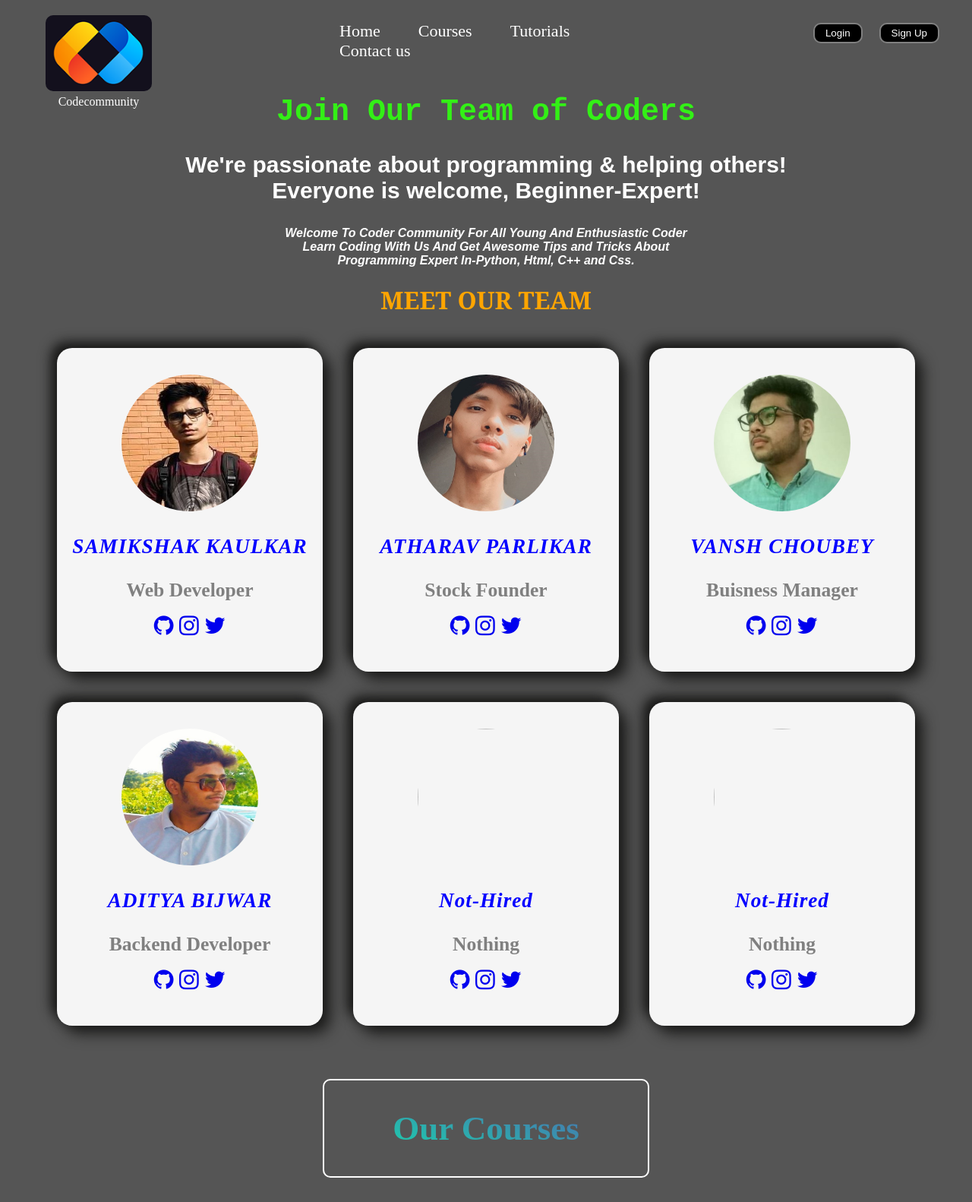
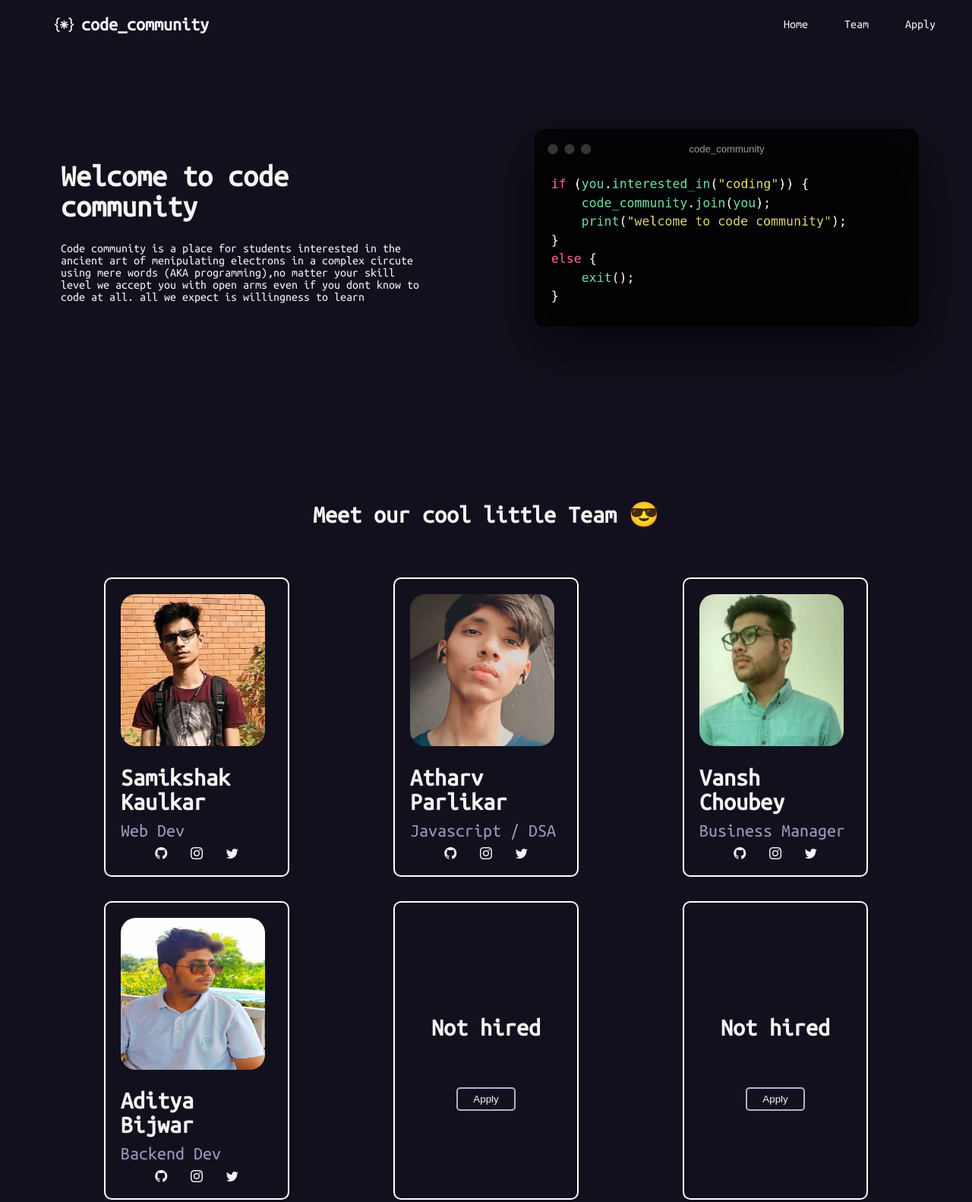
Before and after one commit to samikshak1000/codecommunityweb, a plain HTML site: page index.html in a window 1280 px wide. Shown: the top 1582 px of the page at 76% size. Drawn offline with nearby package versions, Linux system fonts and the light colour scheme.

Commit message:
removed old index.html file

```diff
--- a/index.html
+++ b/index.html
@@ -1,250 +1,135 @@
 <!DOCTYPE html>
 <html lang="en">
-
   <head>
-    <meta charset="UTF-8">
-    <meta http-equiv="X-UA-Compatible" content="IE=edge">
-    <meta name="viewport" content="width=device-width, initial-scale=1.0">
-    <title>Codecommunity</title>
-<link rel="stylesheet" href="css/style.css">
-<link rel="stylesheet" href="https://cdnjs.cloudflare.com/ajax/libs/font-awesome/4.7.0/css/font-awesome.css">
+    <link rel="stylesheet" href="./css/style_.css" />
+    <title>Code Community</title>
   </head>
   <body>
-    <style>
-        body {
-    color: white;
-    margin: 0px;
-    padding: 0px;
-    background: url("Img/bg.webp");
-    height: 2300px;
-    }
-
-    html {
-    scroll-behavior: smooth;
-    }
-    </style>
-    <header class="header">
-        <div class="left">
-            <!-- for logo -->
-            <img src="Img/logo 2.png" alt="">
-            <div>Codecommunity</div>
-
+    <nav>
+      <h1>
+        <svg
+          xmlns="http://www.w3.org/2000/svg"
+          width="25"
+          height="25"
+          fill="currentColor"
+          class="bi bi-braces-asterisk"
+          viewBox="0 0 16 16"
+        >
+          <path
+            fill-rule="evenodd"
+            d="M1.114 8.063V7.9c1.005-.102 1.497-.615 1.497-1.6V4.503c0-1.094.39-1.538 1.354-1.538h.273V2h-.376C2.25 2 1.49 2.759 1.49 4.352v1.524c0 1.094-.376 1.456-1.49 1.456v1.299c1.114 0 1.49.362 1.49 1.456v1.524c0 1.593.759 2.352 2.372 2.352h.376v-.964h-.273c-.964 0-1.354-.444-1.354-1.538V9.663c0-.984-.492-1.497-1.497-1.6ZM14.886 7.9v.164c-1.005.103-1.497.616-1.497 1.6v1.798c0 1.094-.39 1.538-1.354 1.538h-.273v.964h.376c1.613 0 2.372-.759 2.372-2.352v-1.524c0-1.094.376-1.456 1.49-1.456v-1.3c-1.114 0-1.49-.362-1.49-1.456V4.352C14.51 2.759 13.75 2 12.138 2h-.376v.964h.273c.964 0 1.354.444 1.354 1.538V6.3c0 .984.492 1.497 1.497 1.6ZM7.5 11.5V9.207l-1.621 1.621-.707-.707L6.792 8.5H4.5v-1h2.293L5.172 5.879l.707-.707L7.5 6.792V4.5h1v2.293l1.621-1.621.707.707L9.208 7.5H11.5v1H9.207l1.621 1.621-.707.707L8.5 9.208V11.5h-1Z"
+          />
+        </svg>
+        code_community
+      </h1>
+      <ul>
+        <li><a href="#">Home</a></li>
+        <li><a href="#team">Team</a></li>
+        <li><a href="/apply.html">Apply</a></li>
+      </ul>
+    </nav>
+    <div class="hero">
+      <div class="main-hero">
+        <div class="description">
+          <h1>Welcome to code community</h1>
+          <p>
+            Code community is a place for students interested in the ancient art
+            of menipulating electrons in a complex circute using mere words (AKA
+            programming),no matter your skill level we accept you with open arms
+            even if you dont know to code at all. all we expect is willingness
+            to learn
+          </p>
         </div>
-        <div class="mid">
-            <!-- for nav -->
-            <ul class="navbar">
-                <li><a href="#">Home</a></li>
-                <li><a href="#jump2">Courses</a></li>
-                <li><a href="#jump3">Tutorials</a></li>
-                <li><a href="#jump">Contact us</a></li>
-            </ul>
+        <img src="./Img/code_community.png" alt="" />
       </div>
-        <div class="right">
-            <!-- for buttons -->
-            <button class="btn">Login</button>
-            <button class="btn">Sign Up</button>
     </div>
-    </header>
-    <div class="intro">
-        <h1>Join Our Team of Coders</h1>
-        <h3>We're passionate about programming & helping others!<br>
-            Everyone is welcome, Beginner-Expert!</h3>
-        <h4>Welcome To Coder Community For All Young And Enthusiastic Coder<br>
-            Learn Coding With Us And Get Awesome Tips and Tricks About<br>
-            Programming Expert In-Python, Html, C++ and Css.</h4>
+    <div class="team">
+      <section id="team"></section>
+      <h1>Meet our cool little Team 😎</h1>
+      <div class="cards">
+        <div class="card">
+          <img src="./Img/sam.jpg" alt="" />
+          <h1>Samikshak Kaulkar</h1>
+          <h2>Web Dev</h2>
+          <div class="socials">
+            <a href="https://github.com/" target="_blank"
+              ><i class="bi bi-github"></i
+            ></a>
+            <a href="https://instagram.com/" target="_blank"
+              ><i class="bi bi-instagram"></i
+            ></a>
+            <a href="https://twitter.com/" target="_blank"
+              ><i class="bi bi-twitter"></i
+            ></a>
           </div>
-    <div class="head">
-        <h1>MEET OUR TEAM</h1>
         </div>
-    <div class="container1">
-        <div class="team">
-            <div class="content">
-                <div class="image">
-                    <img src="Img/sam.jpg" alt="" style="width:210px;height:190px;">
+        <div class="card">
+          <img src="./Img/Atharav.jpeg" alt="" />
+          <h1>Atharv Parlikar</h1>
+          <h2>Javascript / DSA</h2>
+          <div class="socials">
+            <a href="https://github.com/" target="_blank"
+              ><i class="bi bi-github"></i
+            ></a>
+            <a href="https://instagram.com/" target="_blank"
+              ><i class="bi bi-instagram"></i
+            ></a>
+            <a href="https://twitter.com/" target="_blank"
+              ><i class="bi bi-twitter"></i
+            ></a>
           </div>
-                <div class="contentname">
-                    <h4>SAMIKSHAK KAULKAR</h4>
-                    <h5>Web Developer</h5>
         </div>
-                <div class="social">
-                    <a href="https://github.com/samikshak1000"><i class="fa fa-github" aria-hidden="true"></i></a>
-                    <a href="https://www.instagram.com/samikshak_kaulkar/"><i class="fa fa-instagram" aria-hidden="true"></i></a>
-                    <a href="https://twitter.com/samcodes_01/"><i class="fa fa-twitter" aria-hidden="true"></i></a>
+        <div class="card">
+          <img src="./Img/Vansh.jpeg" alt="" />
+          <h1>Vansh Choubey</h1>
+          <h2>Business Manager</h2>
+          <div class="socials">
+            <a href="https://github.com/" target="_blank"
+              ><i class="bi bi-github"></i
+            ></a>
+            <a href="https://instagram.com/" target="_blank"
+              ><i class="bi bi-instagram"></i
+            ></a>
+            <a href="https://twitter.com/" target="_blank"
+              ><i class="bi bi-twitter"></i
+            ></a>
           </div>
         </div>
       </div>
-        <div class="team">
-            <div class="content">
-                <div class="image">
-                    <img src="Img/Atharav.jpeg" alt="" style="width:180px;height:180px;">
+      <div class="cards">
+        <div class="card">
+          <img src="./Img/Aditya.jpeg" alt="" />
+          <h1>Aditya Bijwar</h1>
+          <h2>Backend Dev</h2>
+          <div class="socials">
+            <a href="https://github.com/" target="_blank"
+              ><i class="bi bi-github"></i
+            ></a>
+            <a href="https://instagram.com/" target="_blank"
+              ><i class="bi bi-instagram"></i
+            ></a>
+            <a href="https://twitter.com/" target="_blank"
+              ><i class="bi bi-twitter"></i
+            ></a>
           </div>
-                <div class="contentname">
-                    <h4>ATHARAV PARLIKAR</h4>
-                    <h5>Stock Founder</h5>
         </div>
-                <div class="social">
-                    <a href="https://github.com/atharvParlikar"><i class="fa fa-github" aria-hidden="true"></i></a>
-                    <a href="https://instagram.com/atharvparlikar01"><i class="fa fa-instagram" aria-hidden="true"></i></a>
-                    <a href="https://twitter.com/atharvParlikar1/"><i class="fa fa-twitter" aria-hidden="true"></i></a>
+        <div class="card not-hired">
+          <h1>Not hired</h1>
+          <button>Apply</button>
+        </div>
+        <div class="not-hired card">
+          <h1>Not hired</h1>
+          <button>Apply</button>
         </div>
       </div>
     </div>
-        <div class="team">
-            <div class="content">
-                <div class="image">
-                    <img src="Img/Vansh.jpeg" alt="" style="width:205px;height:200px;">
-                </div>
-                <div class="contentname">
-                    <h4>VANSH CHOUBEY</h4>
-                    <h5>Buisness Manager</h5>
-                </div>
-                <div class="social">
-                    <a href="#"><i class="fa fa-github" aria-hidden="true"></i></a>
-                    <a href="#"><i class="fa fa-instagram" aria-hidden="true"></i></a>
-                    <a href="#"><i class="fa fa-twitter" aria-hidden="true"></i></a>
+    <div class="footer">
+      <div class="links">
+        <a href=""><i class="bi bi-youtube"></i></a>
+        <a href=""><i class="bi bi-twitter"></i></a>
+        <a href=""><i class="bi bi-github"></i></a>
+        <a href=""><i class="bi bi-instagram"></i></a>
       </div>
     </div>
-        </div>
-        <div class="team">
-            <div class="content">
-                <div class="image">
-                    <img src="Img/Aditya.jpeg" alt="" style="width:212px;height:220px;">
-                </div>
-                <div class="contentname">
-                    <h4>ADITYA BIJWAR</h4>
-                    <h5>Backend Developer</h5>
-                </div>
-                <div class="social">
-                    <a href="#"><i class="fa fa-github" aria-hidden="true"></i></a>
-                    <a href="#"><i class="fa fa-instagram" aria-hidden="true"></i></a>
-                    <a href="#"><i class="fa fa-twitter" aria-hidden="true"></i></a>
-                </div>
-            </div>
-        </div>
-        <div class="team">
-            <div class="content">
-                <div class="image">
-                    <img src="" alt="" style="width:198px;height:200px;">
-                </div>
-                <div class="contentname">
-                    <h4>Not-Hired</h4>
-                    <h5>Nothing</h5>
-                </div>
-                <div class="social">
-                    <a href="#"><i class="fa fa-github" aria-hidden="true"></i></a>
-                    <a href="#"><i class="fa fa-instagram" aria-hidden="true"></i></a>
-                    <a href="#"><i class="fa fa-twitter" aria-hidden="true"></i></a>
-                </div>
-            </div>
-        </div>
-        <div class="team">
-            <div class="content">
-                <div class="image">
-                    <img src="" alt="" style="width:198px;height:200px;">
-                </div>
-                <div class="contentname">
-                    <h4>Not-Hired</h4>
-                    <h5>Nothing</h5>
-                </div>
-                <div class="social">
-                    <a href="#"><i class="fa fa-github" aria-hidden="true"></i></a>
-                    <a href="#"><i class="fa fa-instagram" aria-hidden="true"></i></a>
-                    <a href="#"><i class="fa fa-twitter" aria-hidden="true"></i></a>
-                </div>
-            </div>
-        </div>
-    </div>
-    <div class="course">
-        <section id="jump2">
-            <h1>Our Courses</h1>
-        </section>
-    </div>
-    <div class="flip-card">
-        <div class="flip-card-inner">
-            <div class="flip-card-front">
-                <img src="Img/logo 2.png" alt="Avatar" style="width:300px;height:200px;">
-            </div>
-            <div class="flip-card-back">
-                <h1>CodeCommunity</h1>
-                <p>Courses</p>
-                <p> Coming soon</p>
-            </div>
-        </div>
-    </div>
-
-    <div class="vid">
-        <section id="jump3">
-            <h1>Recommended Videos</h1>
-        </section>
-    </div>
-    <div class="youtube">
-        <iframe width="420" height="240" src="https://www.youtube.com/embed/hQgkNVj7Rzg?controls=0">
-        </iframe>
-        <iframe width="420" height="240" src="https://www.youtube.com/embed/gxEZk7pfTuU">
-        </iframe>
-        <iframe width="420" height="240" src="https://www.youtube.com/embed/JFDf_cjjhHI?controls=0">
-        </iframe>
-    </div>
-    <div class="subscribe">
-        <form action="https://www.youtube.com/channel/UCQGspBYDYOQsi4LjZRNSABg?sub_confirmation=1" method="get"
-            target="_blank">
-            <button class="button" style="vertical-align:middle"><span>Subscribe</span></button>
-        </form>
-    </div>
-    <div class="tasty">
-        <h1>TESTIMONIAL</h1>
-    </div>
-    <div class="test">
-        <img src="Img/Vansh.jpeg" alt="Avatar" style="width:90px">
-        <p><span>Chris Fox</span><strong>CEO at Company.</strong></p>
-        <p>"The way of teaching and the way of problem-solving is very nice. All the teaching faculties are very good in
-            their way of teaching. I had a great experience throughout this journey."</p>
-    </div>
-    <div class="test">
-        <img src="Img/sam.jpg" alt="Avatar" style="width:90px">
-        <p><span>Rebecca Flex</span> <strong>CEO at Company.</strong></p>
-        <p>"This course has helped me a lot to understand. I also learned why we need to understand languages with
-            remarkable audiences. The mentors were superbly helpful
-            with immense knowledge of the industry and their subject matter."</p>
-    </div>
-    <div class="test">
-        <img src="Img/Atharav.jpeg" alt="Avatar" style="width:90px">
-        <p><span>Alex Spaw</span><strong>CEO at Company.</strong></p>
-        <p>"It was really a great experience to know the aspect of data science in real life. I got an insight into how
-            actual data is all about today's date. It is really exciting to join Coding Objects as an intern and I am
-            looking forward to learning more skills from this opportunity."</p>
-    </div>
-    <div class="container">
-        <section id="jump">
-            <h2>CONTACT US</h2>
-        </section>
-        <form action="noaction.php">
-            <div class="form-group">
-                <input type="text" name="" placeholder="Enter your Name">
-                <input type="number" name="" placeholder="Enter your Mobile number">
-                <input type="email" name="" placeholder="Enter your Email">
-                <input type="text" name="" placeholder="Enter your Locality">
-                </a>
-            </div>
-            <button class="btn">Submit</button>
-        </form>
-    </div>
-    <div class="link">
-        <h1>Quick Links</h1>
-    </div>
-    <div class="fact">
-        <a target="blank" href='https://www.youtube.com/channel/UCQGspBYDYOQsi4LjZRNSABg'><i class="fa fa-youtube"
-                aria-hidden="true"></i></a>
-        <a target="blank" href=''><i class="fa fa-twitter" aria-hidden="true"></i></a>
-        <a target="blank" href=''><i class="fa fa-instagram" aria-hidden="true"></i></a>
-        <a target="blank" href=''><i class="fa fa-github" aria-hidden="true"></i></a>
-    </div>
-    <section id="jump"></section>
-    <footer class="end">
-        <p class="text-footer">
-            Copyright &copy; 2027 www.codecommunity.in - All rights reserved
-        </p>
-    </footer>
-
   </body>
 </html>
```
Lines whose indentation alone changed are shown as unchanged.
